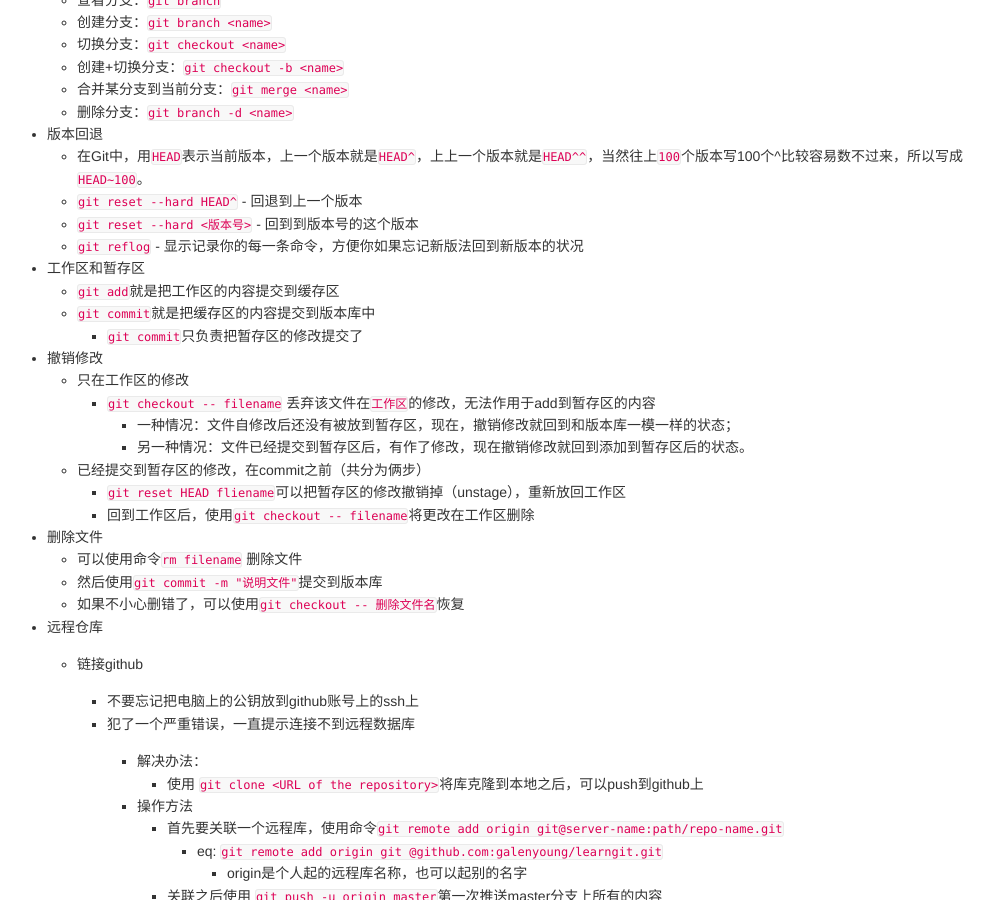
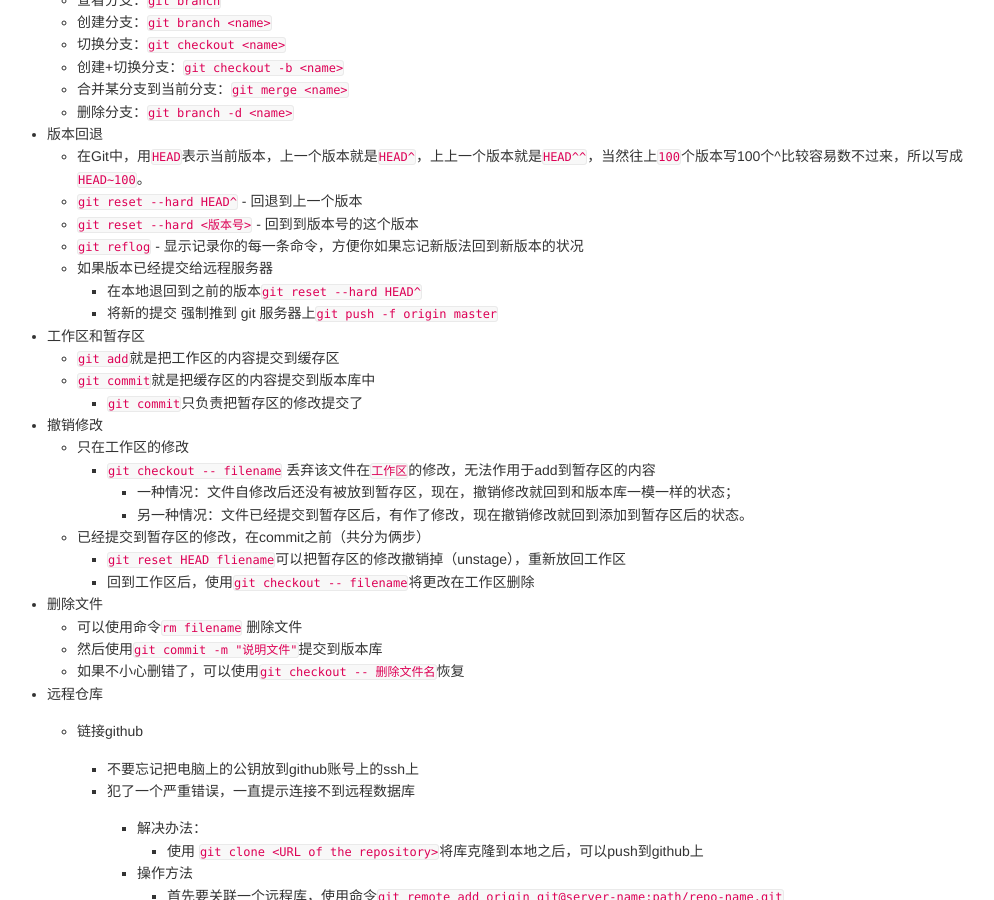
Before and after one commit to GalenYoung/galenyoung.github.io, a Jekyll site: the page built from programme/pgm-page16/index.html, in a window 1280 px wide and 900 px high, scrolled down 538 px. Shown: the whole window, without its empty margins (143-1137 px from the left). Built offline with Jekyll 4.4.1, drawn with Linux system fonts in a browser that asks for light colours; comment, search, counter and statistics services are not loaded.

Commit message:
提交git学习笔记更新

```diff
--- a/programme/pgm-page16/index.html
+++ b/programme/pgm-page16/index.html
@@ -44,6 +44,12 @@ permalink: /programme/16
 	            <li><code>git reset --hard HEAD^</code> - 回退到上一个版本</li>
 	            <li><code>git reset --hard  &lt;版本号&gt;</code> - 回到到版本号的这个版本</li>
 	            <li><code>git reflog</code> - 显示记录你的每一条命令，方便你如果忘记新版法回到新版本的状况</li>
+	            <li>如果版本已经提交给远程服务器
+					<ul>
+						<li>在本地退回到之前的版本<code>git reset --hard HEAD^</code></li>
+						<li>将新的提交 强制推到 git 服务器上<code>git push -f origin master</code></li>
+					</ul>
+	            </li>
 	        </ul>
 	    </li>
 	    <li>
```
